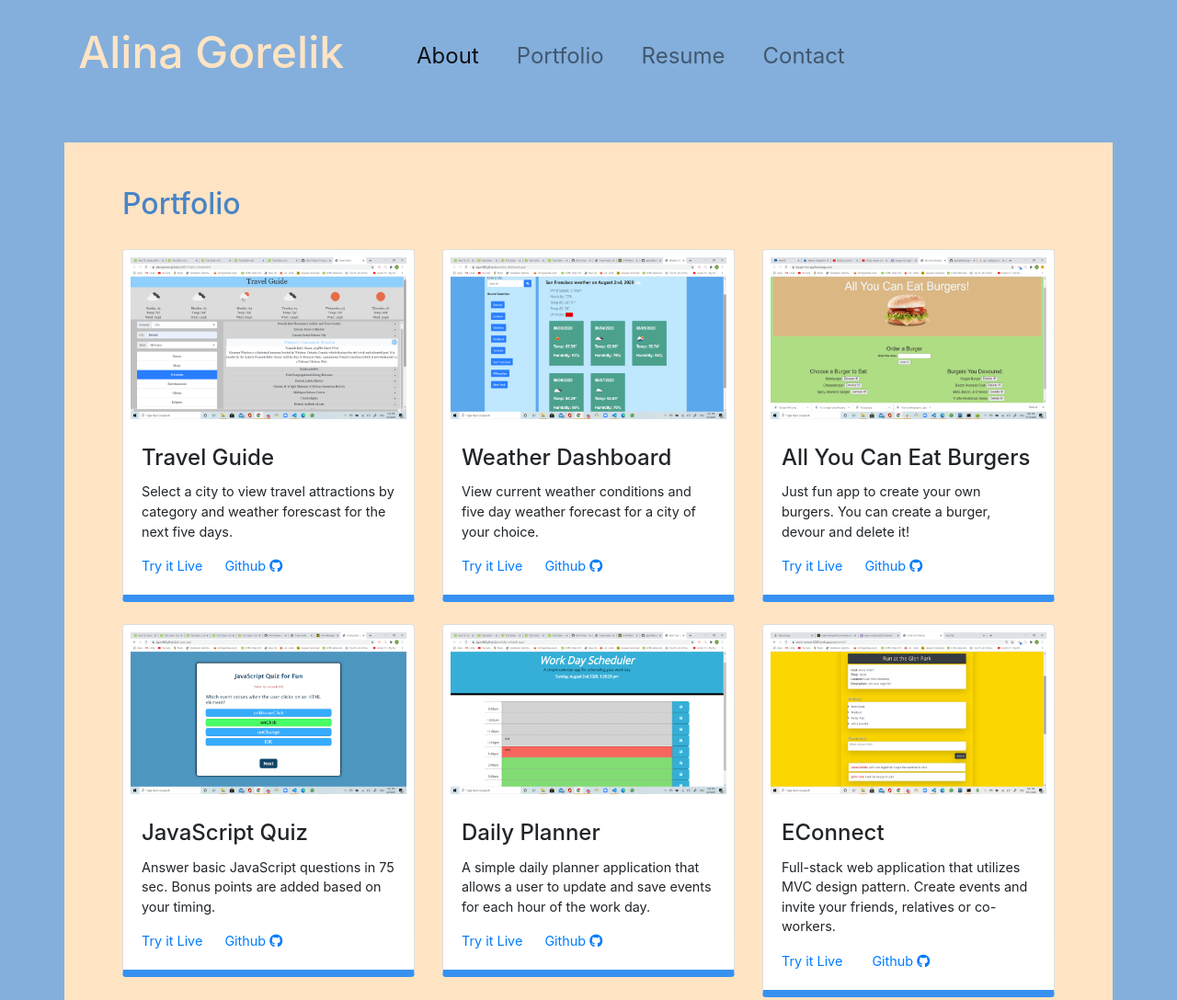
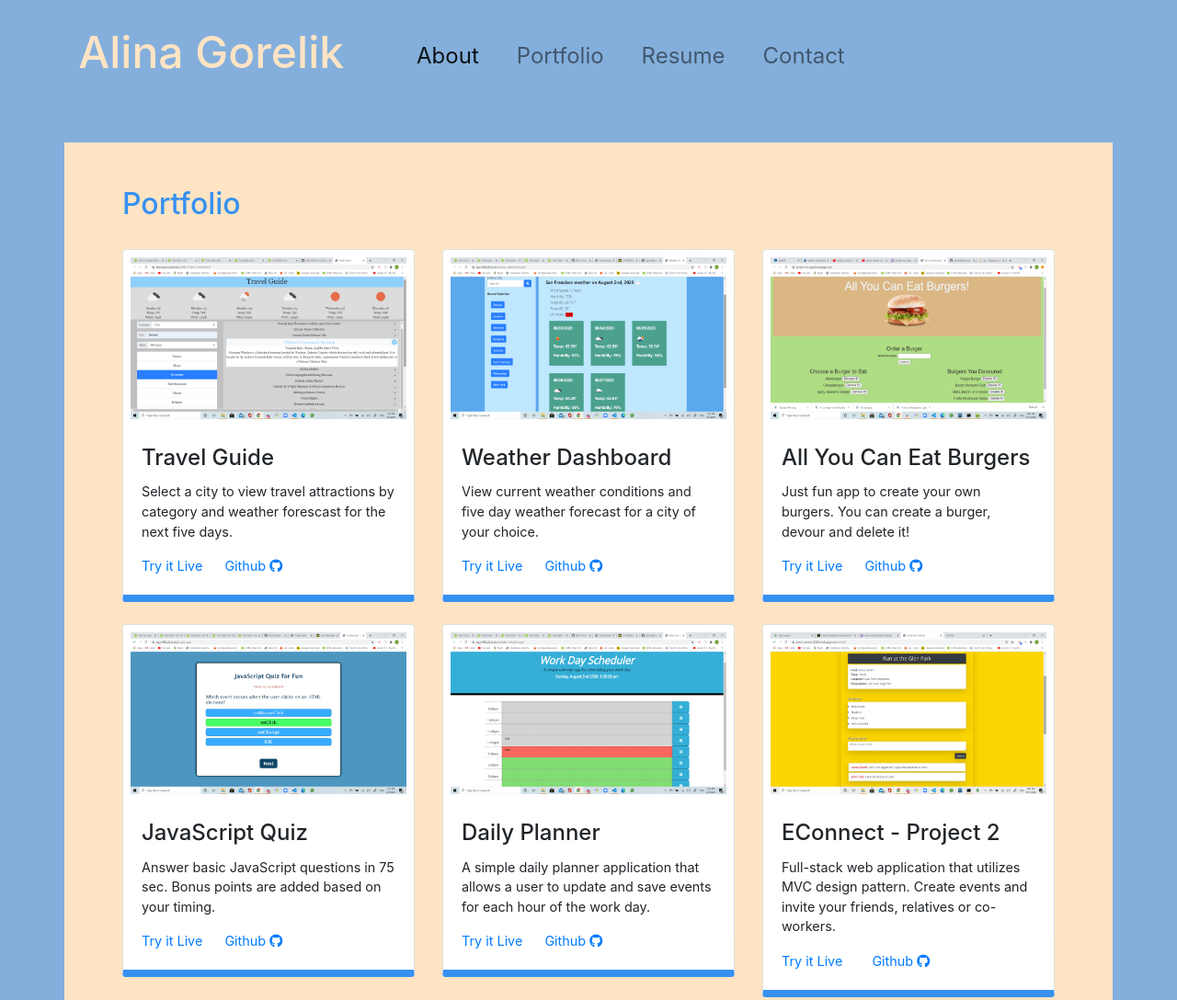
Before and after one commit to agorelik2/alina-portfolio, a plain HTML site: page new_portfolio.html in a window 1280 px wide. Shown: the top 1088 px of the page at 92% size. Drawn offline with nearby package versions, Linux system fonts and the light colour scheme.

Commit message:
changed a style for color-blue

```diff
--- a/assets/css/style.css
+++ b/assets/css/style.css
@@ -55,7 +55,7 @@
   color: bisque;
 }
 .blue-color {
-  color: #4884c5;
+  color: #3791f1;
 }
 .text-custom {
   color: bisque;
--- a/new_portfolio.html
+++ b/new_portfolio.html
@@ -217,7 +217,7 @@
                   style="height: 12rem"
                 />
                 <div class="card-body">
-                  <h4 class="card-title">EConnect</h4>
+                  <h4 class="card-title">EConnect - Project 2</h4>
                   <p class="card-text">
                     Full-stack web application that utilizes MVC design pattern.
                     Create events and invite your friends, relatives or
```
